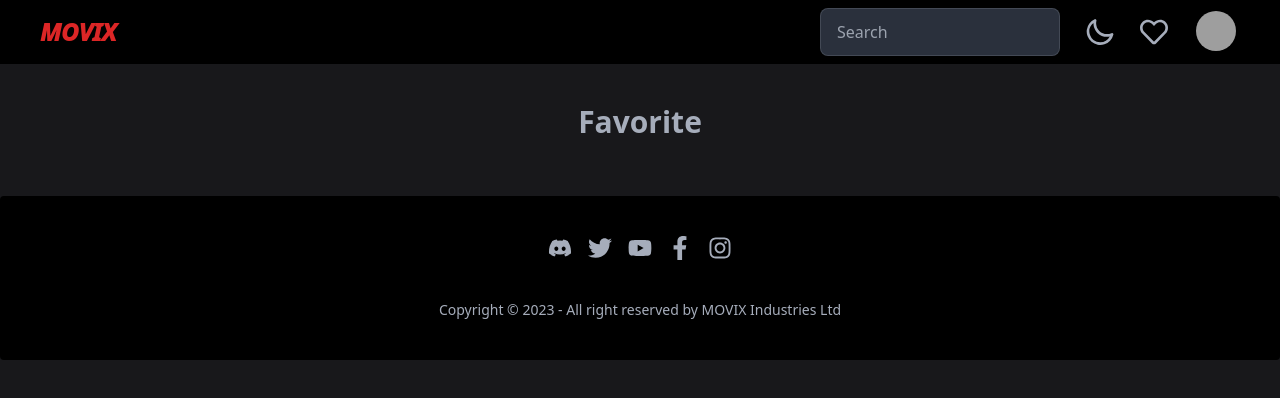
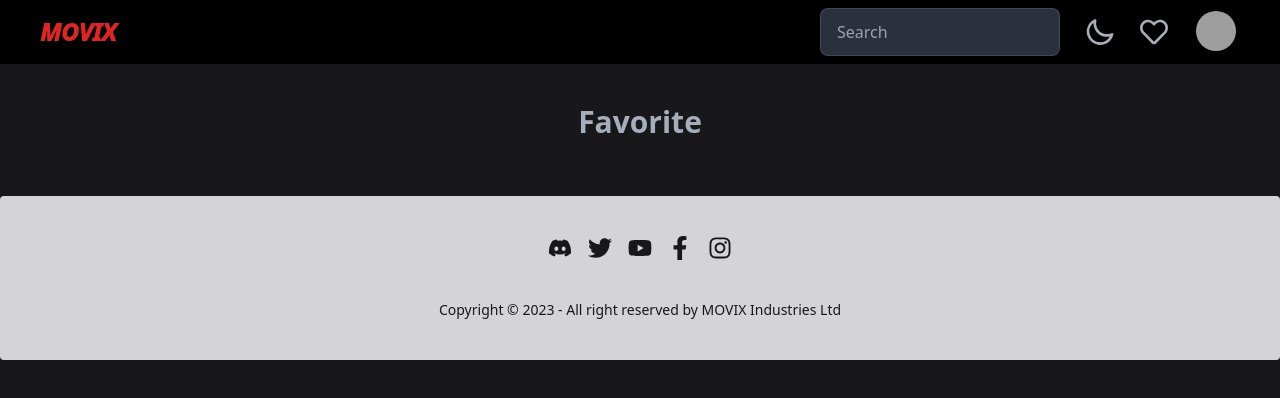
Before and after one commit to zenzett/mymovies-app-react, a React (Vite) app: page /favorite in a window 1280 px wide. Shown: the top 398 px of the page. Built offline with nearby package versions, Linux system fonts and the light colour scheme; grey boxes are pictures that could not be loaded.

Commit message:
feat: changed text and background color

```diff
--- a/src/components/Footer.tsx
+++ b/src/components/Footer.tsx
@@ -8,7 +8,7 @@ import {
 
 const Footer = () => {
   return (
-    <footer className="footer footer-center p-10 bg-black text-base-content rounded">
+    <footer className="footer footer-center p-10 rounded bg-zinc-300 text-zinc-900 dark:bg-zinc-900 dark:text-zinc-300">
       <div>
         <div className="grid grid-flow-col gap-4">
           <a href="https://www.discord.com/">
```
